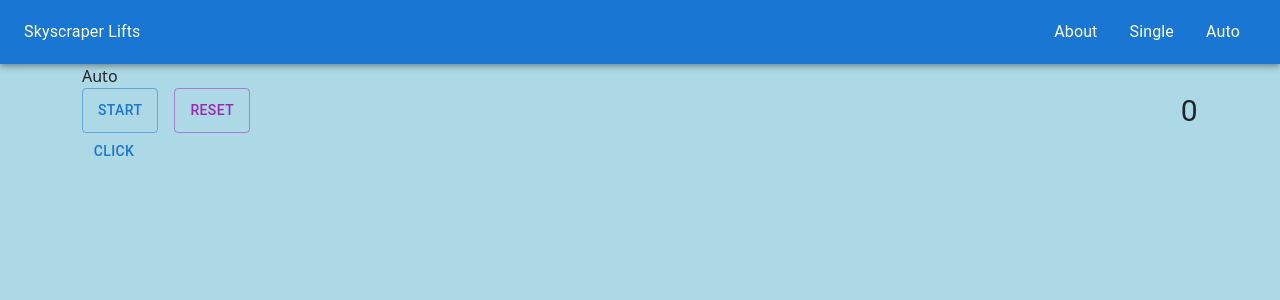
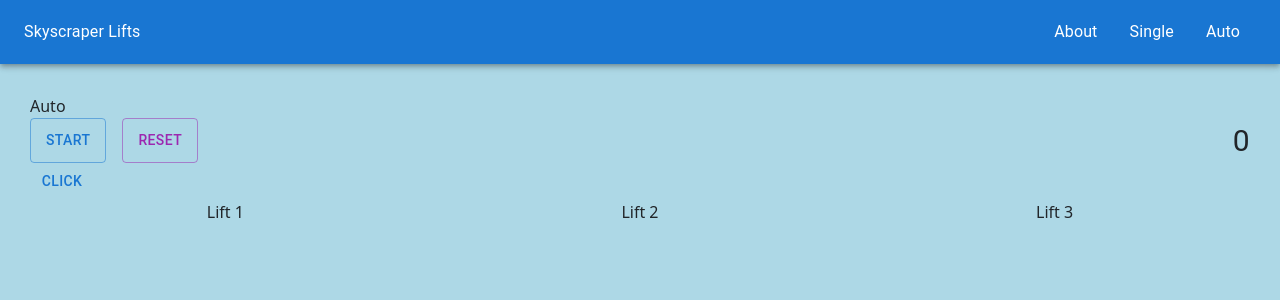
Before and after one commit to JamesFThomas/skyscraper-lifts, a React (Create React App) app: page /auto in a window 1280 px wide. Shown: the top 300 px of the page. Built offline with nearby package versions, Linux system fonts and the light colour scheme.

Commit message:
directories and files reorganized

```diff
--- a/src/components/pages/Auto.js
+++ b/src/components/pages/Auto.js
@@ -10,7 +10,7 @@ import {
   trackTrip,
   setCurrentFloor,
 } from "../../state/everyLiftSlice.js";
-import { Button } from "@mui/material";
+import { Box, Button, Grid } from "@mui/material";
 /*
 TODO
 
@@ -70,6 +70,7 @@ Tasks:
 const Auto = () => {
   const dispatch = useDispatch();
 
+  /* ----------------------------Testing lift slice reducers ------------------------- */
   const currentState = useSelector((state) => state.everyLift);
 
   console.log("currentState", currentState);
@@ -95,15 +96,36 @@ const Auto = () => {
     test2();
     test3();
   };
+  /* ---------------------------------------------------------------------------- */
 
   return (
-    <div className="page">
-      <Container>
-        <div>{"Auto"}</div>
-        <SimulatorDuration />
-        <Button onClick={testAll}>Click</Button>
-      </Container>
-    </div>
+    <Box
+      sx={{
+        display: "flex",
+        flexDirection: "column",
+        padding: "30px",
+        alignItems: "center",
+      }}
+    >
+      <Grid container justifyContent={"center"}>
+        <Grid item xs={12}>
+          <div>{"Auto"}</div>
+          <SimulatorDuration />
+          <Button onClick={testAll}>Click</Button>
+        </Grid>
+        <Grid item xs={12} container direction={"row"} spacing={3}>
+          <Grid item xs={4} textAlign={"center"}>
+            Lift 1
+          </Grid>
+          <Grid item xs={4} textAlign={"center"}>
+            Lift 2
+          </Grid>
+          <Grid item xs={4} textAlign={"center"}>
+            Lift 3
+          </Grid>
+        </Grid>
+      </Grid>
+    </Box>
   );
 };
 
--- a/src/components/pages/Home.js
+++ b/src/components/pages/Home.js
@@ -1,7 +1,7 @@
 import { useSelector, useDispatch } from "react-redux";
-import FloorsPanel from "../lift/FloorPanel";
-import DisplayPanel from "../lift/DisplayPanel";
-import CallPanel from "../lift/CallPanel";
+import FloorsPanel from "../singleMode/liftParts/FloorPanel";
+import DisplayPanel from "../singleMode/liftParts/DisplayPanel";
+import CallPanel from "../singleMode/liftParts/CallPanel";
 
 import { Box, Stack, Typography } from "@mui/material";
 
--- a/src/components/lift/CallPanel.js
+++ b/src/components/singleMode/liftParts/CallPanel.js
@@ -2,7 +2,7 @@ import React, { useState } from "react";
 import { Box, Button, Stack, Typography } from "@mui/material";
 import { Circle, CircleOutlined } from "@mui/icons-material";
 import { useSelector, useDispatch } from "react-redux";
-import { enterLift } from "../../state/singleModeSlice";
+import { enterLift } from "../../../state/singleModeSlice";
 
 // This blinking will be used again to show waiting lifting in auto mode
 const circleStyles = () => {
--- a/src/components/lift/FloorPanel.js
+++ b/src/components/singleMode/liftParts/FloorPanel.js
@@ -1,6 +1,6 @@
 import React from "react";
 import { useSelector, useDispatch } from "react-redux";
-import { calculateTrip, moveLift } from "../../state/singleModeSlice";
+import { calculateTrip, moveLift } from "../../../state/singleModeSlice";
 
 import { Box, Button } from "@mui/material";
 
--- a/src/state/everyLiftSlice.js
+++ b/src/state/everyLiftSlice.js
@@ -3,9 +3,9 @@ import { createSlice } from "@reduxjs/toolkit";
 export const everyLiftSlice = createSlice({
   name: "lifts",
   initialState: {
-    lift1: { currentFloor: 0, phase: "IDLE", direction: "", tripLog: [] },
-    lift2: { currentFloor: 0, phase: "IDLE", direction: "", tripLog: [] },
-    lift3: { currentFloor: 0, phase: "IDLE", direction: "", tripLog: [] },
+    lift1: { currentFloor: 0, phase: "IDLE", direction: "", trips: [] },
+    lift2: { currentFloor: 0, phase: "IDLE", direction: "", trips: [] },
+    lift3: { currentFloor: 0, phase: "IDLE", direction: "", trips: [] },
   },
   reducers: {
     setDirection: (state, action) => {
```
Also changed, not shown: src/components/pages/Single.js (+6 -6 lines), src/components/simulator/liftParts/TripsDisplay.js (added, +7 -0 lines), src/components/singleMode/TripLog.js (renamed from src/components/layout/TripLog.js), src/components/singleMode/liftParts/ClosedDoors.js (renamed from src/components/lift/ClosedDoors.js), src/components/singleMode/liftParts/DisplayPanel.js (renamed from src/components/lift/DisplayPanel.js), src/components/singleMode/liftParts/LoadingDoors.js (renamed from src/components/lift/LoadingDoors.js).
